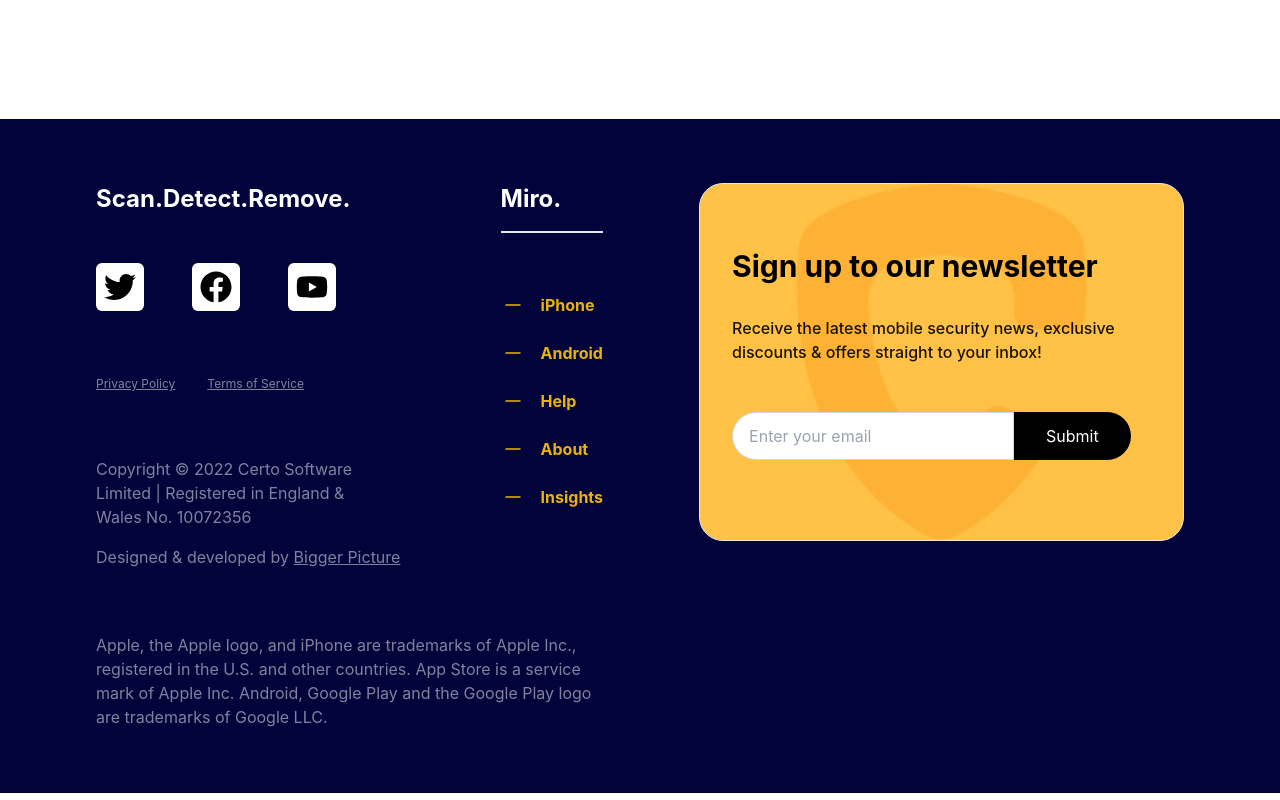
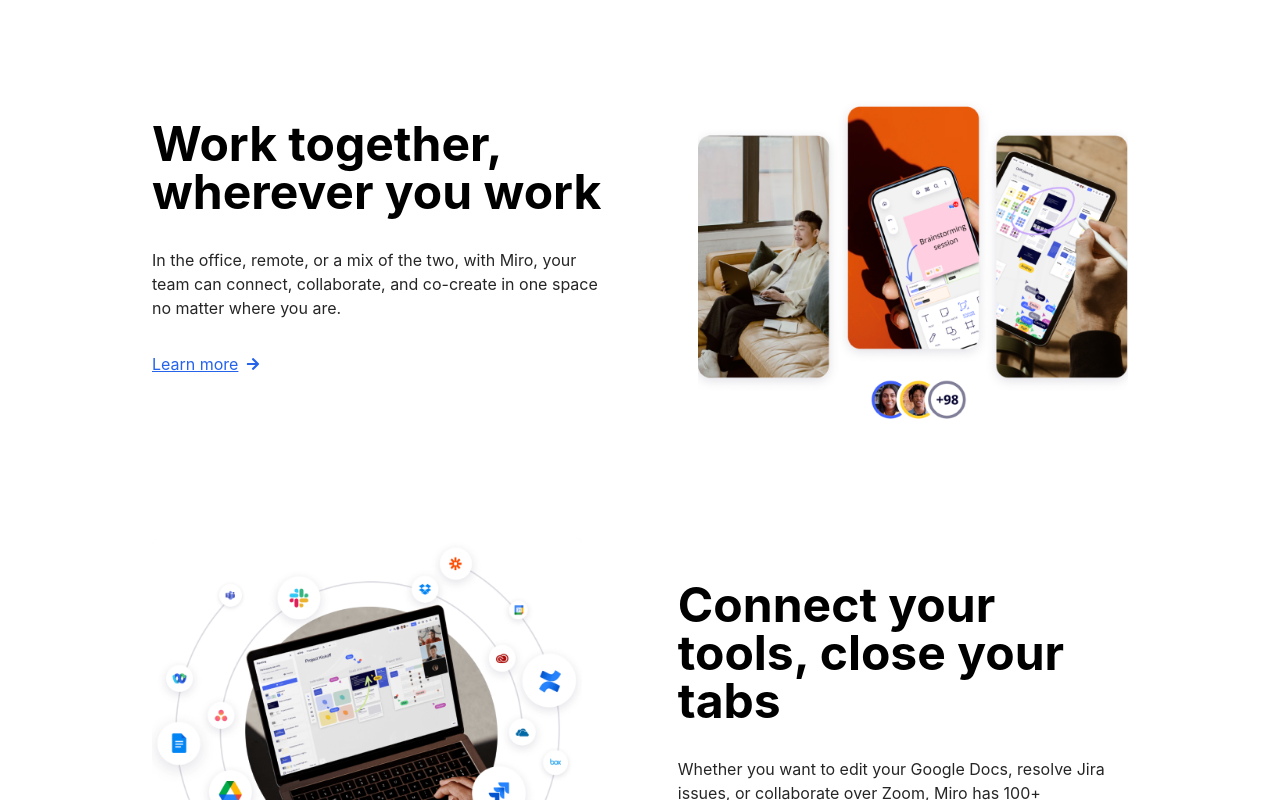
Before and after one commit to MohammadJewelRana/Miro, a React (Vite) app: page / in a window 1280 px wide. Shown: the part 1560-2360 px from the top of the page. Built offline with nearby package versions, Linux system fonts and the light colour scheme.

Commit message:
design two section by component shared with conditional rendering and dynamic css

```diff
--- a/src/Pages/Home/Collaborate.jsx
+++ b/src/Pages/Home/Collaborate.jsx
@@ -14,7 +14,9 @@
           <p className="font-bold text-[12px]">YOUR IDEA STARTS HERE</p>
         </div>
       </div>
-      <div className="grid grid-cols-1 md:grid-cols-3 md:gap-8 mt-4 p-3  lg:max-w-7xl mx-auto lg:mt-24">
+
+      <div className="grid grid-cols-1 md:grid-cols-3 md:gap-8 mt-4 p-3  lg:max-w-7xl  mx-auto   ">
+
         <div className="  p-6">
           <h1 className="text-2xl font-bold mb-6">Free forever</h1>
           <p className="opacity-75 text-lg text-justify  ">
--- a/src/Pages/Home/Header.jsx
+++ b/src/Pages/Home/Header.jsx
@@ -17,7 +17,7 @@
 
 
     return (
-        <div className='flex justify-center items-center   gap-8 flex-wrap-reverse p-3 md:flex-nowrap   '>
+        <div className='flex justify-center items-center   gap-8 flex-wrap-reverse px-6 md:p-3 md:flex-nowrap   '>
             <div data-aos-delay="100" data-aos-duration='600'    data-aos="fade-right" className='lg:w-1/3 '>
                 <h1 className='text-4xl font-bold max-w-md ' >Take ideas from better to best</h1>
                 <p className='mt-2 mb-6 text-justify lg:max-w-sm'>Miro is your team's visual platform to connect, collaborate, and create — together.  </p>
--- a/src/Pages/Home/Home.jsx
+++ b/src/Pages/Home/Home.jsx
@@ -2,15 +2,33 @@
 import TrustedUser from './TrustedUser';
 import Header from './Header';
 import Collaborate from './Collaborate';
+import SharedComponant from './SharedComponant';
+import image1 from '../../assets/Others/hybridWork.png'
+import image2 from '../../assets/Others/integrations.png'
 
 const Home = () => {
     return (
         <div className='md:max-w-[80%] mx-auto'>
 
-           <Header></Header>
+            <Header></Header>
 
             <TrustedUser></TrustedUser>
             <Collaborate></Collaborate>
+            <SharedComponant
+                image={image1}
+                mainText={'Work together, wherever you work'}
+                subText={'In the office, remote, or a mix of the two, with Miro, your team can connect, collaborate, and co-create in one space no matter where you are. '}
+            >
+            </SharedComponant>
+
+            <SharedComponant
+                image={image2}
+                mainText={'Connect your tools, close your tabs '}
+                subText={'Whether you want to edit your Google Docs, resolve Jira issues, or collaborate over Zoom, Miro has 100+ integrations with tools you already use and love. '}
+                statePass={true}
+            >
+            </SharedComponant>
+
 
         </div>
     );
--- /dev/null
+++ b/src/Pages/Home/SharedComponant.jsx
@@ -0,0 +1,35 @@
+import React from 'react';
+import { FaArrowRight } from 'react-icons/fa';
+import { Link } from 'react-router-dom';
+
+const SharedComponant = ({ image, mainText, subText,statePass }) => {
+
+
+    return (
+        <div className='my-20'>
+
+            <div className={`flex ${statePass ? 'flex-wrap md:flex-nowrap' : 'flex-wrap-reverse md:flex-nowrap'}  items-center justify-center gap-8 md:gap-24  px-6`}>
+
+                <div className={` ${statePass && 'order-last'}   `}>
+                    <h1 className='text-5xl font-bold max-w-xl'> {mainText}</h1>
+                    <p className=' opacity-85 max-w-xl my-8'>{subText}</p>
+
+                    <Link>
+                        <div className='flex items-center gap-2'>
+                            <p className='underline text-blue-600 '>Learn more</p>
+                           <FaArrowRight className=' text-blue-600 font-thin text-[14px]'></FaArrowRight>
+                        </div>
+                    </Link>
+                </div>
+                <div>
+                    <img src={image} alt="" />
+                </div>
+            </div>
+
+
+
+        </div>
+    );
+};
+
+export default SharedComponant;
```
Also changed, not shown: src/assets/Others/hybridWork.png (added), src/assets/Others/integrations.png (added).
